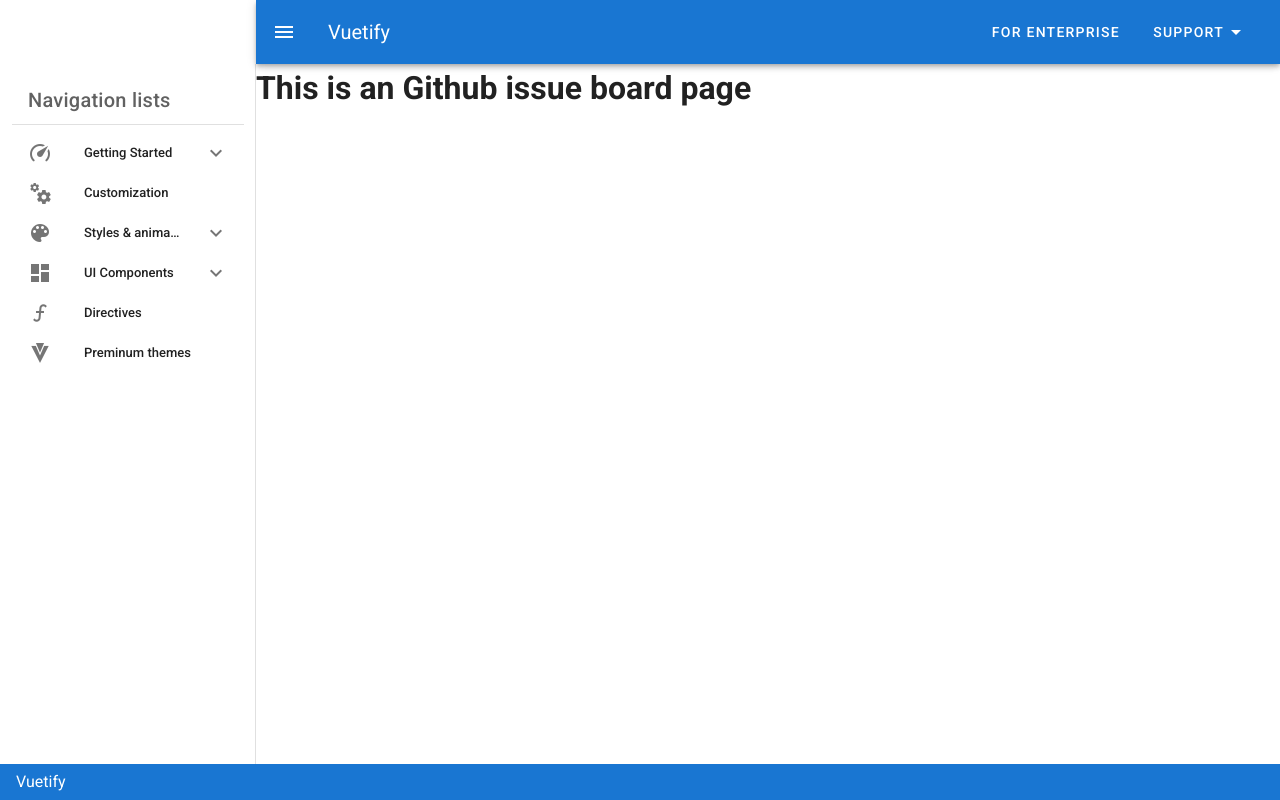
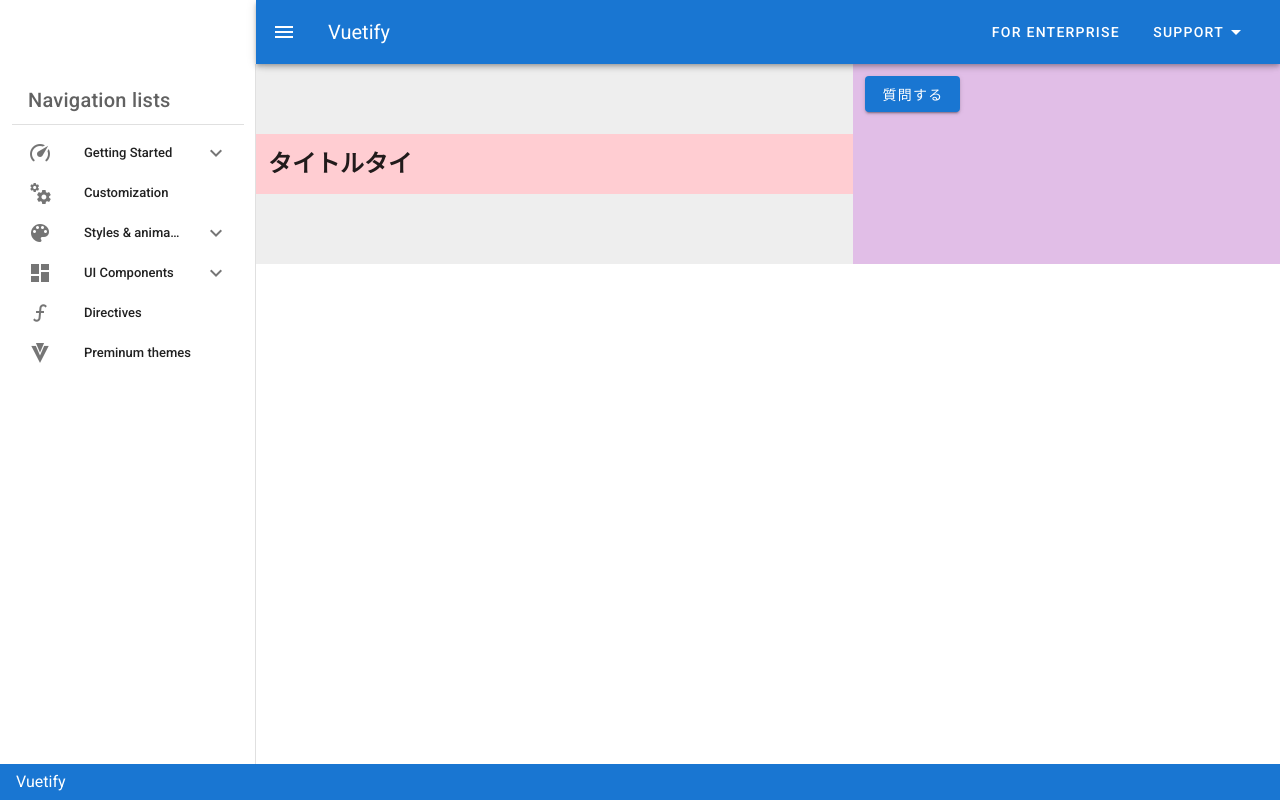
Before and after one commit to omatsu0/vuetify, a Vue app: page /github-issue-board in a window 1280 px wide. Built offline with nearby package versions, Linux system fonts and the light colour scheme.

Commit message:
タイトル左btn右寄せ

```diff
--- a/src/views/discord-community.vue
+++ b/src/views/discord-community.vue
@@ -1,6 +1,5 @@
 <template>
   <v-container fluid pa-0 ma-0>
-    あああああ
     <v-row class="grey lighten-3 mt-5" justify="center" style="height: 200px;">
       <v-col cols="8" md="6" alignSelf="end" style="background-color: #FFCDD2">
         column 1
--- a/src/views/github-issue-board.vue
+++ b/src/views/github-issue-board.vue
@@ -1,5 +1,19 @@
 <template>
-  <div class="github">
-    <h1>This is an Github issue board page</h1>
-  </div>
+  <v-container fluid mr-5>
+    <v-row class="grey lighten-3" justify="space-between" style="height: 200px;">
+      <v-col cols="7" alignSelf="center" style="background-color: #FFCDD2">
+        <h1 :font-size="$vuetify.breakpoint.xs ? 20 : 5">タイトルタイ</h1>
+      </v-col>
+      <v-col style="background-color: #E1BEE7">
+        <v-btn color="primary">質問する</v-btn>
+        <!-- <v-btn color="primary" :min-height="$vuetify.breakpoint.xs ? 300 : '20vh'">質問する</v-btn> -->
+        <!-- <v-btn :block="$vuetify.breakpoint.xsOnly" flat>Cancel</v-btn> -->
+      </v-col>
+    </v-row>
+  </v-container>
 </template>
+<style scoped>
+h1{
+  font-size:1.5rem;
+}
+</style>
```
